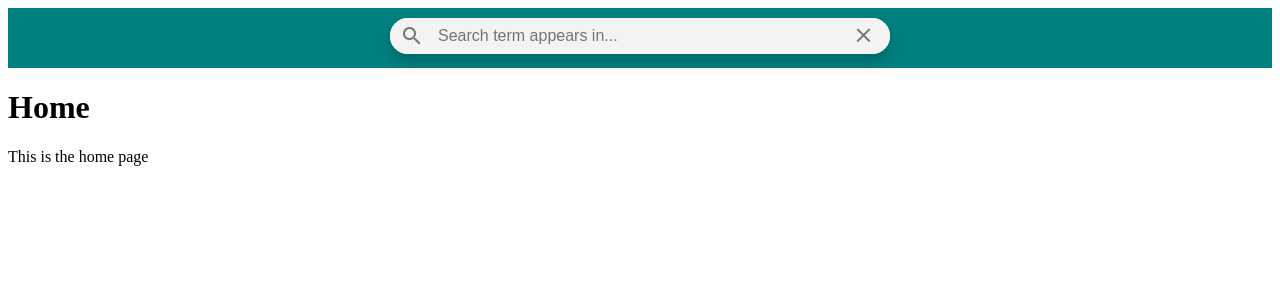
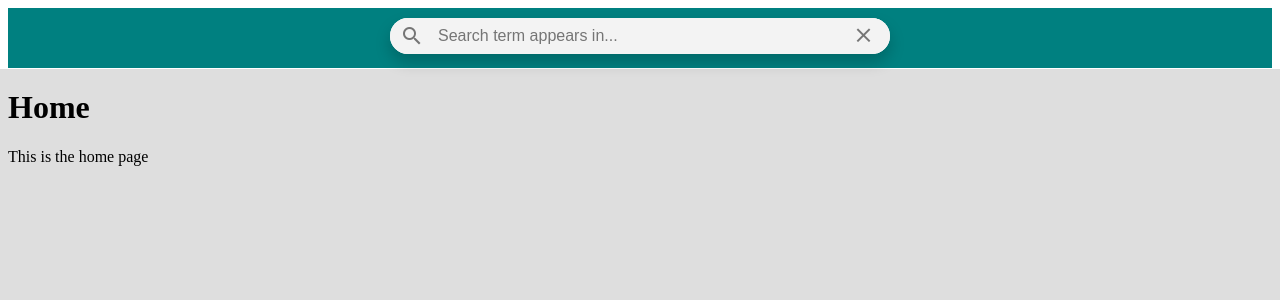
Before and after one commit to MichaelT-178/ForGuy, a Vue app: page / in a window 1280 px wide. Both pictures are taken after a click on the element "search". Shown: the top 300 px of the page. Built offline with nearby package versions, Linux system fonts and the light colour scheme.

Commit message:
Background darkens when Search bar is open to focus

```diff
--- a/src/components/MenuBar.vue
+++ b/src/components/MenuBar.vue
@@ -1,5 +1,6 @@
 <template>
     <div>
+      <div class="overlay" v-if="isSearchBarOpen"></div>
       <header>
         <div class="top-menu" @mouseover="showMenu = true" @mouseout="hideMenu">
           <div class="menu-items" v-show="!isSearchBarOpen">
@@ -43,6 +44,7 @@
                 search
               </span>
             </div>
+            <div class="overlay" v-if="isSearchBarOpen"></div>
           <SearchBar v-if="isSearchBarOpen" @close-search="isSearchBarOpen = false"></SearchBar>
         </div>
       </header>
@@ -85,7 +87,7 @@ const handleMenuClick = (menuItem) => {
 };
 
 const closeSearchOnOutsideClick = (event) => {
-  if (!event.target.closest('.top-menu')) {
+  if (event.target.closest('.overlay')) { //Used to be ! .top-menu
     isSearchBarOpen.value = false;
   }
 };
@@ -97,10 +99,21 @@ onMounted(() => {
 onUnmounted(() => {
   window.removeEventListener('click', closeSearchOnOutsideClick);
 });
+
 </script>
 
 
 <style scoped>
+
+.overlay {
+  position: fixed;
+  top: 68.53px;
+  left: 0;
+  width: 100%;
+  height: calc(100% - 40px);
+  background-color: rgba(0, 0, 0, 0.065);
+  z-index: 1;
+}
 
 .top-menu {
   background-color: teal;
--- a/src/components/SearchBar.vue
+++ b/src/components/SearchBar.vue
@@ -69,6 +69,7 @@ watch(searchQuery, filterResults);
   background-color: white;
   box-shadow: 0px 8px 16px 0px rgba(0,0,0,0.2);
   border-radius: 19px;
+  z-index: 2;
 }
 
 .input-icon-container {
```
